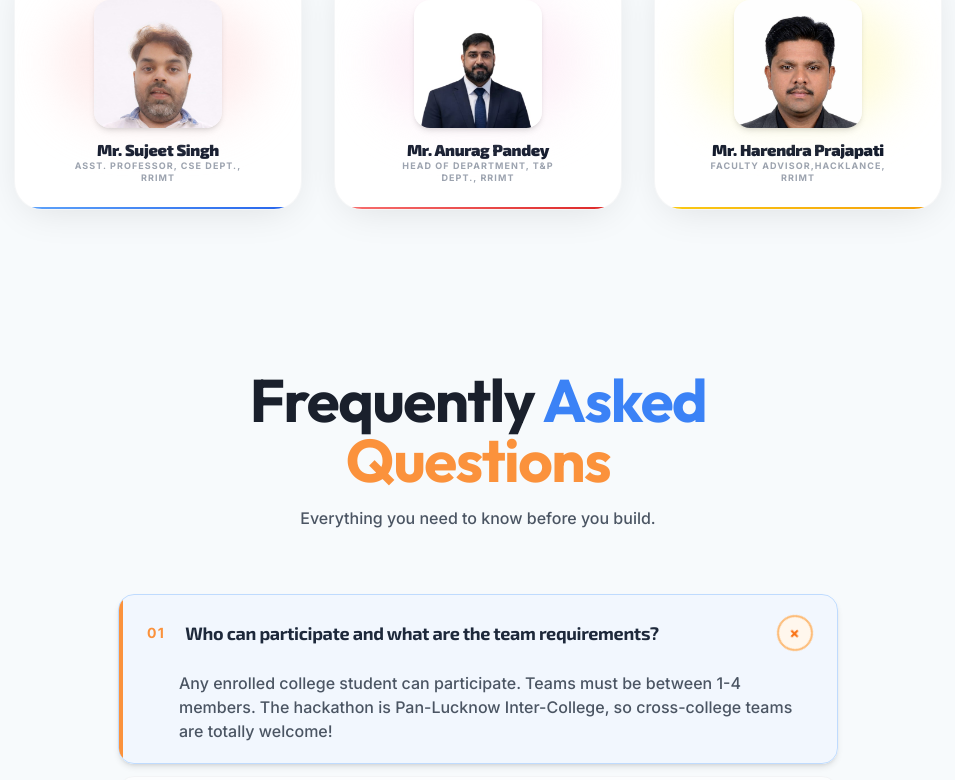
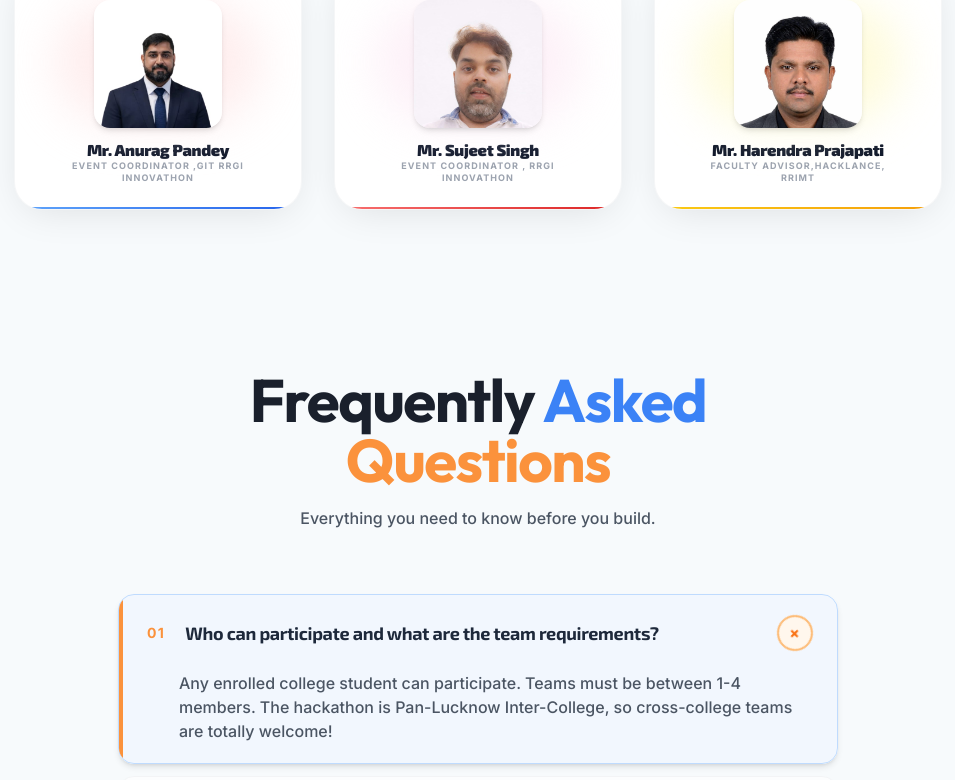
Before and after one commit to AshishSinghThakur07/RRGI-INNOVATHON, a React (Vite) app: page / in a window 1280 px wide. Shown: the part 8180-8960 px from the top of the page, without its empty margins (162-1117 px from the left). Built offline with nearby package versions, Linux system fonts and the light colour scheme.

Commit message:
Updated Event Coordinators Details

```diff
--- a/src/App.jsx
+++ b/src/App.jsx
@@ -411,8 +411,8 @@ const StudentOrganizersSection = () => {
   ];
 
   const coordinators = [
-    { name: 'Mr. Sujeet Singh', role: '', subtitle: 'Asst. Professor, CSE Dept., RRIMT', img: '/sujeet.jpeg', linkedin: '#' },
-    { name: 'Mr. Anurag Pandey', role: '', subtitle: 'Head of Department, T&P Dept., RRIMT', img: '/hodtnp.jpeg', linkedin: '#' },
+    { name: 'Mr. Anurag Pandey', role: '', subtitle: 'EVENT COORDINATOR ,GIT RRGI INNOVATHON', img: '/hodtnp.jpeg', linkedin: '#' },
+     { name: 'Mr. Sujeet Singh', role: '', subtitle: 'EVENT COORDINATOR , RRGI INNOVATHON', img: '/sujeet.jpeg', linkedin: '#' },
     { name: 'Mr. Harendra  Prajapati', role: '', subtitle: 'Faculty Advisor,Hacklance, RRIMT', img: '/harendra.jpeg', linkedin: '#' },
   ];
 
```
